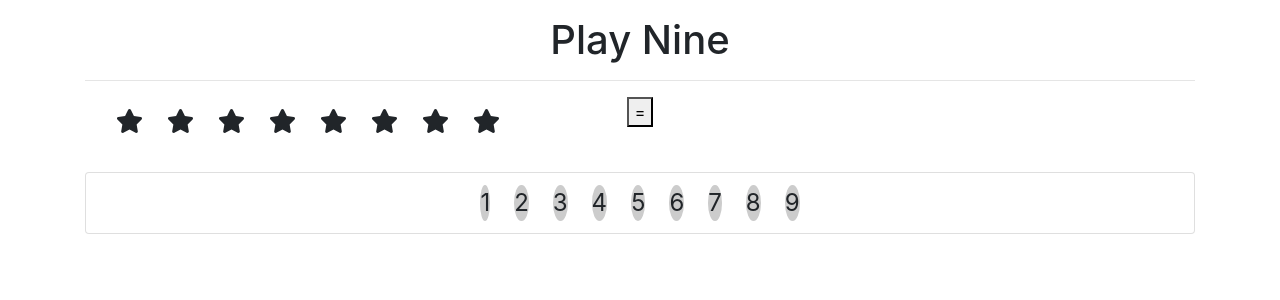
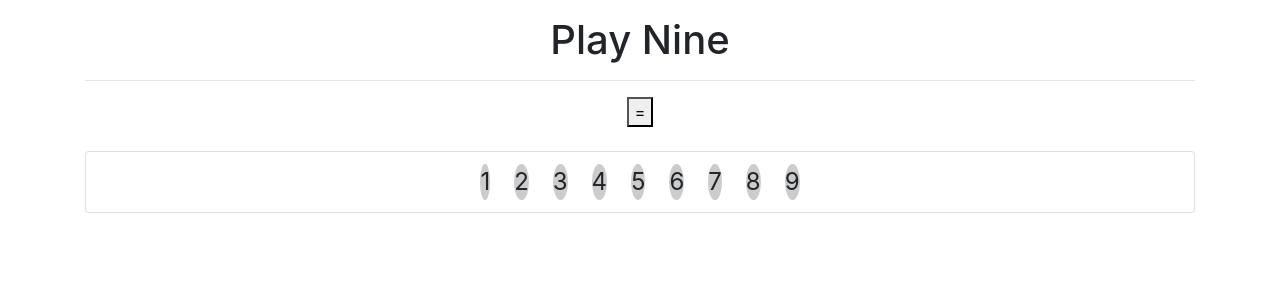
Before and after one commit to ghost-fa/game-kids, a React (Create React App) app: page / in a window 1280 px wide. Shown: the top 300 px of the page. Built offline with nearby package versions, Linux system fonts and the light colour scheme.

Commit message:
in stars components move the numberofStars up one level and put in game component self and in game component add rendomNumberofStars as value in state game component an path in stars component as refrens

```diff
--- a/src/components/Game.jsx
+++ b/src/components/Game.jsx
@@ -8,10 +8,12 @@
 class Game extends Component{
 
     state={
-      selectedNumber:[]
+      selectedNumber:[],
+      rendomNumberOfStars : 1 + Math.floor( Math.random()*9),
     }
 
     selectNumber = (clickedNumber) =>{
+
       this.setState(prevState => ({
         selectedNumber:prevState.selectedNumber.concat(clickedNumber)
       }));
@@ -24,7 +26,7 @@
       <h1>Play Nine</h1>
       <hr />
       <div className="row">
-    <Stars />
+    <Stars numberOfStars={this.state.randomNumberOfStars}/>
     <Button />
     <Answer selectedNumber={this.state.selectedNumber}/>
 
--- a/src/components/Stars.jsx
+++ b/src/components/Stars.jsx
@@ -5,7 +5,7 @@
 
 
 const Stars = (props) =>{
-  const numberOfStars = 1 + Math.floor( Math.random()*9);
+  //const numberOfStars = 1 + Math.floor( Math.random()*9);
   // let stars = [];
   // for (let i=0; i<numberOfStars; i++){
   //   stars.push(<FontAwesomeIcon key={i}   icon={faStar}/>)
@@ -13,7 +13,7 @@
   return  (
     <div className="col-5">
 
-      {_.range(numberOfStars).map(i => <FontAwesomeIcon key={i}   icon={faStar}/>)}
+      {_.range(props.numberOfStars).map(i => <FontAwesomeIcon key={i}   icon={faStar}/>)}
 
     </div>
   )
```
